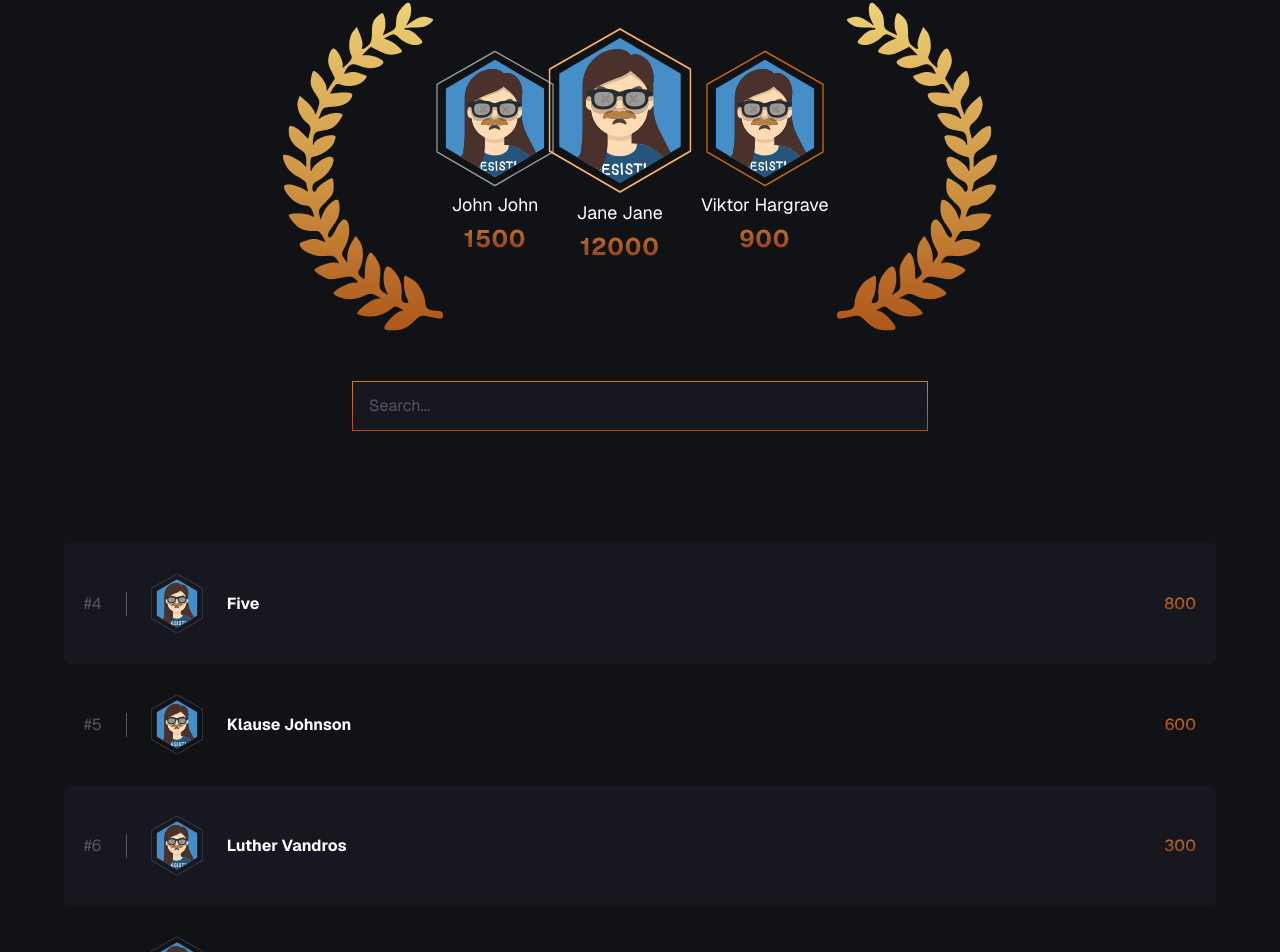
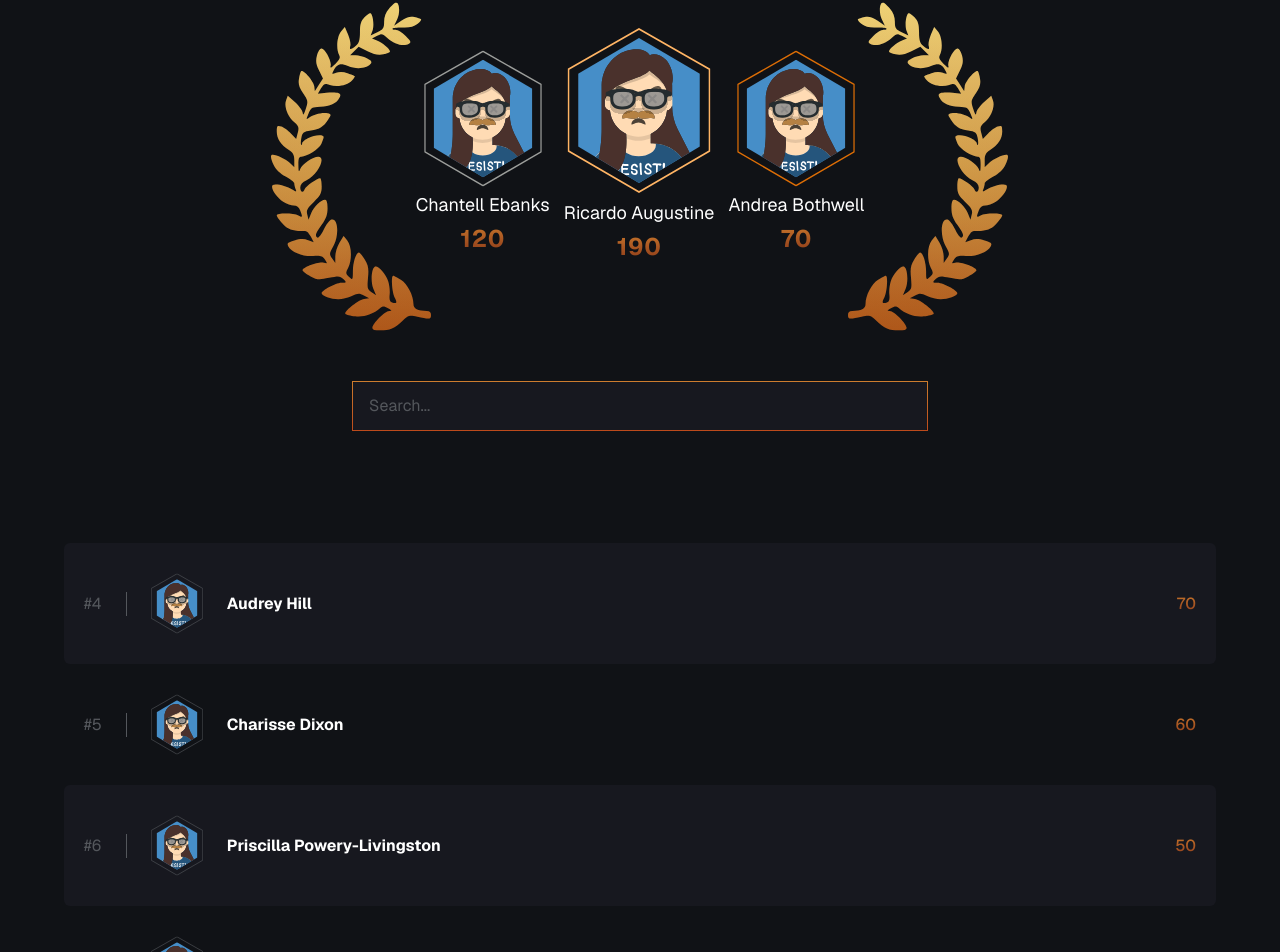
Before and after one commit to r-augustine/leaderboards, a Next.js app: page / in a window 1280 px wide. Shown: the part 272-1224 px from the top of the page. Built offline with nearby package versions, Linux system fonts and the light colour scheme.

Commit message:
updated leaderboard

```diff
--- a/data/board.ts
+++ b/data/board.ts
@@ -1,80 +1,39 @@
 export const boards = [
     [
         {
-            "name": "Jane Jane",
-            "points": 12000,
+            "name": "Andrea Bothwell",
+            "points": 70,
             "gender": "F"
         },
         {
-            "name": "John John",
-            "points": 1500,
+            "name": "Audrey Hill",
+            "points": 70,
+            "gender": "F"
+        },
+        {
+            "name": "Chantell Ebanks",
+            "points": 120,
+            "gender": "F"
+        },
+        {
+            "name": "Charisse Dixon",
+            "points": 60,
+            "gender": "F"
+        },
+        {
+            "name": "Priscilla Powery-Livingston",
+            "points": 50,
+            "gender": "F"
+        },
+        {
+            "name": "Ricardo Augustine",
+            "points": 190,
             "gender": "M"
         },
         {
-            "name": "Luther Vandros",
-            "points": 300,
+            "name": "Travis Ritch",
+            "points": 40,
             "gender": "M"
-        },
-        {
-            "name": "Klause Johnson",
-            "points": 600,
-            "gender": "M"
-        },
-        {
-            "name": "Viktor Hargrave",
-            "points": 900,
-            "gender": "M"
-        },
-        {
-            "name": "Five",
-            "points": 800,
-            "gender": "M"
-        },
-        {
-            "name": "Jason",
-            "points": 100,
-            "gender": "M"
-        },
-        {
-            "name": "Anna",
-            "points": 300,
-            "gender": "M"
-        },
+        }
     ],
-    // [
-    //     {
-    //         "name": "Jane",
-    //         "points": 1200,
-    //         "gender": "F"
-    //     },
-    //     {
-    //         "name": "John",
-    //         "points": 1500,
-    //         "gender": "M"
-    //     },
-    //     {
-    //         "name": "Luther",
-    //         "points": 300,
-    //         "gender": "M"
-    //     },
-    // ],
-    // [
-    //     {
-    //         "name": "Jane",
-    //         "points": 1200,
-    //         "gender": "F"
-    //     },
-    //     {
-    //         "name": "John",
-    //         "points": 1500,
-    //         "gender": "M"
-    //     },
-    // ],
-    // [
-    //     {
-    //         "name": "Jane",
-    //         "points": 1200,
-    //         "gender": "F"
-    //     },
-    // ]
 ]
```
